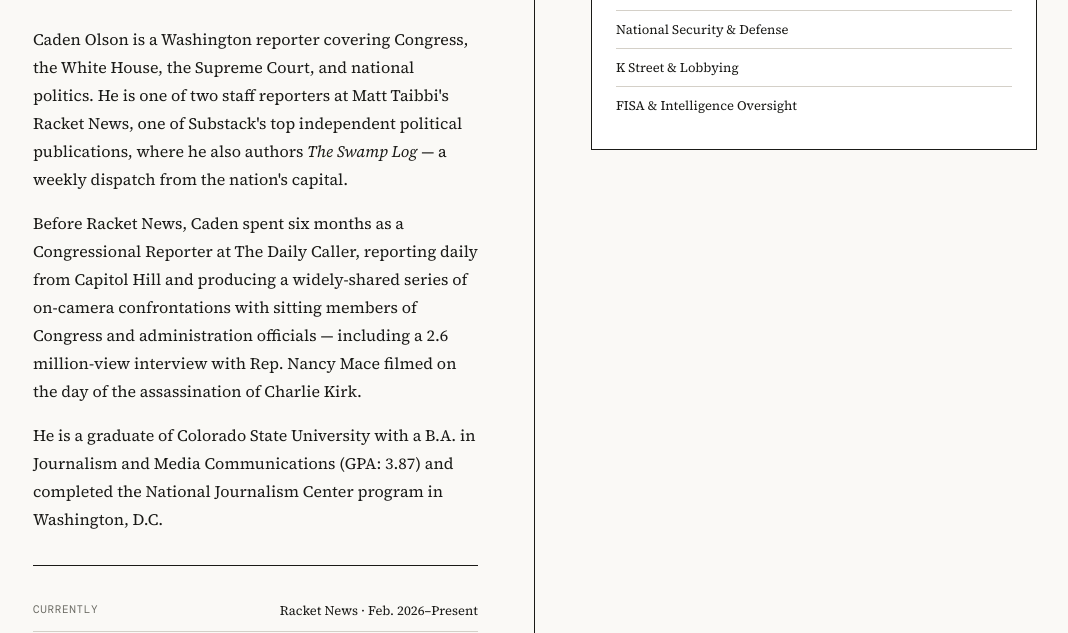
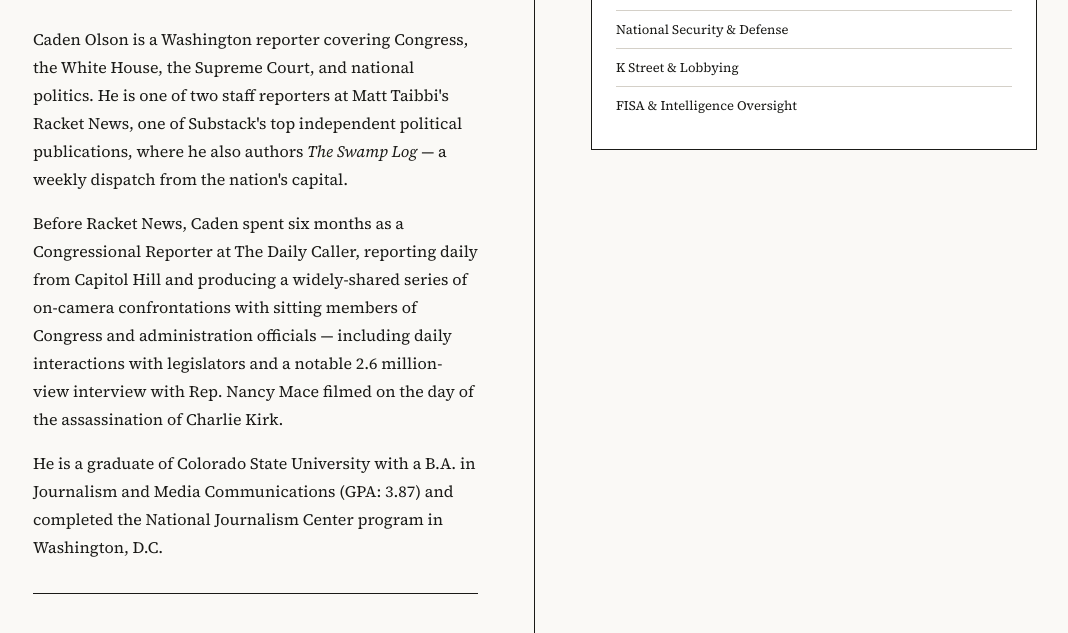
Before and after one commit to cadenolson/cadenolson.github.io, a plain HTML site: page index.html in a window 1280 px wide. Shown: the part 583-1216 px from the top of the page, without its empty margins (105-1173 px from the left). Drawn offline with nearby package versions, Linux system fonts and the light colour scheme; a web font is replaced by a local one.

Commit message:
Update index.html

```diff
--- a/index.html
+++ b/index.html
@@ -605,7 +605,7 @@
         <h2 class="bio-headline">Reporting from the <em>center of American power</em></h2>
         <div class="divider-rule"></div>
         <p class="bio-text">Caden Olson is a Washington reporter covering Congress, the White House, the Supreme Court, and national politics. He is one of two staff reporters at Matt Taibbi's Racket News, one of Substack's top independent political publications, where he also authors <em>The Swamp Log</em> — a weekly dispatch from the nation's capital.</p>
-        <p class="bio-text">Before Racket News, Caden spent six months as a Congressional Reporter at The Daily Caller, reporting daily from Capitol Hill and producing a widely-shared series of on-camera confrontations with sitting members of Congress and administration officials — including a 2.6 million-view interview with Rep. Nancy Mace filmed on the day of the assassination of Charlie Kirk.</p>
+        <p class="bio-text">Before Racket News, Caden spent six months as a Congressional Reporter at The Daily Caller, reporting daily from Capitol Hill and producing a widely-shared series of on-camera confrontations with sitting members of Congress and administration officials — including daily interactions with legislators and a notable 2.6 million-view interview with Rep. Nancy Mace filmed on the day of the assassination of Charlie Kirk.</p>
         <p class="bio-text">He is a graduate of Colorado State University with a B.A. in Journalism and Media Communications (GPA: 3.87) and completed the National Journalism Center program in Washington, D.C.</p>
         <div class="bio-facts">
           <div class="bio-fact">
```
